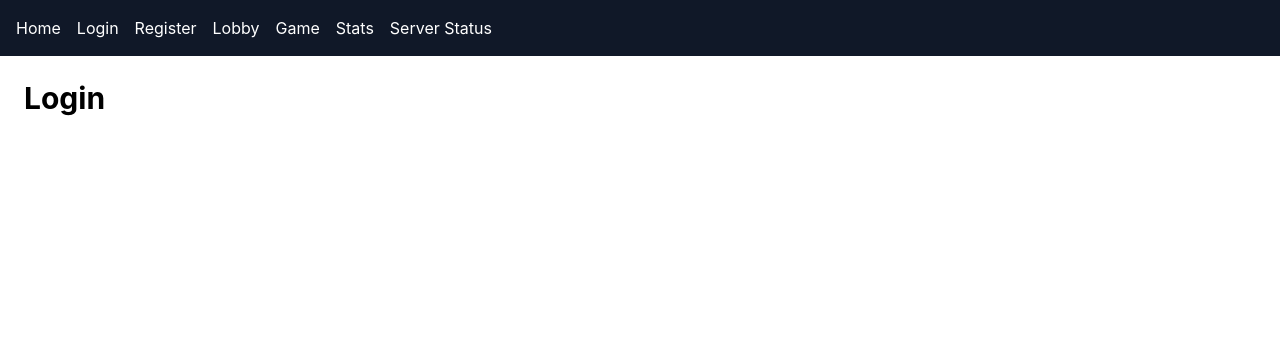
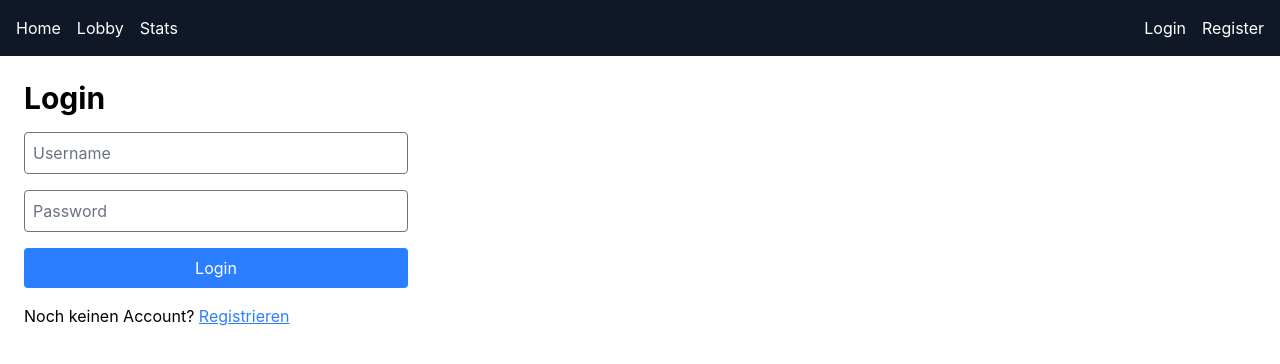
Before and after one commit to SigmaArchie/4AHIF-Arthur_Lehner-WMC, a SvelteKit app in the folder frontend/: page /login in a window 1280 px wide. Shown: the top 364 px of the page. Built offline with nearby package versions, Linux system fonts and the light colour scheme.

Commit message:
Implement login page with shared auth rune

```diff
--- /dev/null
+++ b/frontend/src/lib/auth.svelte.js
@@ -0,0 +1,13 @@
+export const auth = $state({
+  username: typeof localStorage !== 'undefined' ? localStorage.getItem('username') : null
+});
+
+export function login(username) {
+  auth.username = username;
+  localStorage.setItem('username', username);
+}
+
+export function logout() {
+  auth.username = null;
+  localStorage.removeItem('username');
+}
--- a/frontend/src/routes/+layout.svelte
+++ b/frontend/src/routes/+layout.svelte
@@ -1,6 +1,7 @@
 <script>
 	import './layout.css';
 	import favicon from '$lib/assets/favicon.svg';
+	import { auth, logout } from '$lib/auth.svelte.js';
 
 	let { children } = $props();
 </script>
@@ -10,14 +11,22 @@
 	<title>Card Clash</title>
 </svelte:head>
 
-<nav class="bg-gray-900 text-white p-4 flex gap-4">
+<nav class="bg-gray-900 text-white p-4 flex items-center gap-4">
 	<a href="/">Home</a>
-	<a href="/login">Login</a>
-	<a href="/register">Register</a>
 	<a href="/lobby">Lobby</a>
-	<a href="/game">Game</a>
 	<a href="/stats">Stats</a>
-	<a href="/server-status">Server Status</a>
+
+	<div class="ml-auto flex items-center gap-4">
+		{#if auth.username}
+			<span class="text-gray-300">👤 {auth.username}</span>
+			<button onclick={logout} class="bg-red-600 px-3 py-1 rounded hover:bg-red-700">
+				Logout
+			</button>
+		{:else}
+			<a href="/login">Login</a>
+			<a href="/register">Register</a>
+		{/if}
+	</div>
 </nav>
 
 <div class="p-6">
--- a/frontend/src/routes/login/+page.svelte
+++ b/frontend/src/routes/login/+page.svelte
@@ -1 +1,56 @@
-<h1 class="text-3xl font-bold">Login</h1>
+<script>
+  import { goto } from '$app/navigation';
+  import { login } from '$lib/auth.svelte.js';
+
+  let username = $state('');
+  let password = $state('');
+  let message = $state('');
+
+  async function handleLogin() {
+    const response = await fetch('http://localhost:3000/login', {
+      method: 'POST',
+      headers: { 'Content-Type': 'application/json' },
+      body: JSON.stringify({ username, password })
+    });
+
+    const data = await response.json();
+
+    if (response.ok) {
+      login(data.username);
+      goto('/lobby');
+    } else {
+      message = data.error;
+    }
+  }
+</script>
+
+<h1 class="text-3xl font-bold mb-4">Login</h1>
+
+<div class="flex flex-col gap-4 max-w-sm">
+  <input
+    bind:value={username}
+    type="text"
+    placeholder="Username"
+    class="border p-2 rounded"
+  />
+
+  <input
+    bind:value={password}
+    type="password"
+    placeholder="Password"
+    class="border p-2 rounded"
+  />
+
+  <button
+    onclick={handleLogin}
+    class="bg-blue-500 text-white p-2 rounded hover:bg-blue-600"
+  >
+    Login
+  </button>
+
+  {#if message}
+    <p class="text-red-500">{message}</p>
+  {/if}
+
+  <p>Noch keinen Account? <a href="/register" class="text-blue-500 underline">Registrieren</a></p>
+</div>
```
